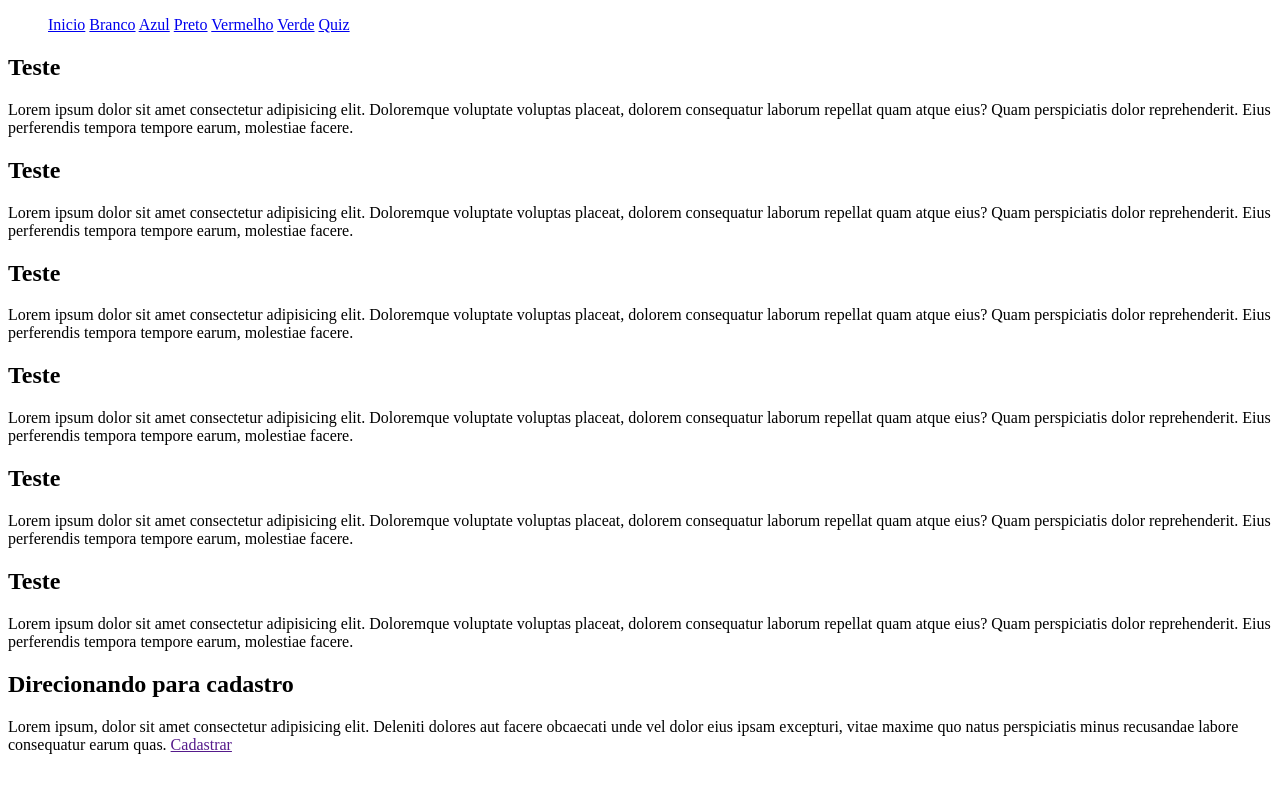
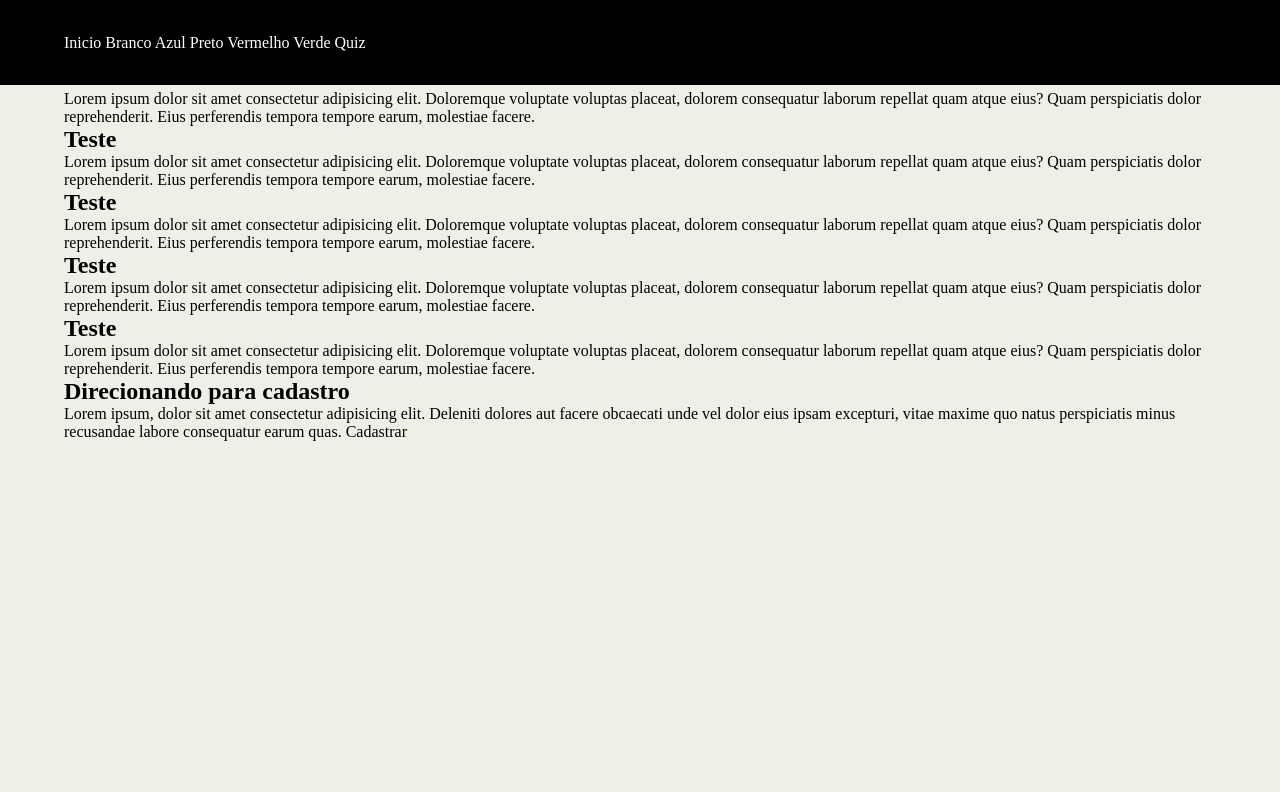
Before and after one commit to AndresPOliveira/Projeto_individual, a plain HTML site: page index.html in a window 1280 px wide. Drawn offline with Linux system fonts and the light colour scheme.

Commit message:
Começando a estilizar a navbar/Adicionando o link CSS na pagina principal

```diff
--- a/css/base.css
+++ b/css/base.css
@@ -1,4 +1,6 @@
+/*Importando fonte*/
 @import url('https://fonts.googleapis.com/css2?family=Manrope:wght@500;700;800&display=swap');
+/*Resetando padrões da pagina*/
 * {
     margin: 0;
     padding: 0;
@@ -7,3 +9,24 @@
     box-sizing: border-box;
     color: inherit;
 }
+
+/*Adicionando padrões gerais */
+body{
+    background-color: rgb(240, 239, 231);
+}
+.infoBlock{
+    width: 90%;
+    margin: auto;
+}
+
+/*Manipulando o cabeçalho*/
+header{
+    display: flex;
+    width: 100%;
+    height: 85px;
+    background-color: #000;
+    color: #FFFFFF;
+    position: fixed;
+    z-index: 10;
+
+}
--- a/index.html
+++ b/index.html
@@ -5,10 +5,11 @@
     <meta http-equiv="X-UA-Compatible" content="IE=edge">
     <meta name="viewport" content="width=device-width, initial-scale=1.0">
     <title>Página Principal</title>
+    <link rel="stylesheet" href="css/base.css">
 </head>
 <body>
     <header>
-        <nav class="padrao">
+        <nav class="padrao infoBlock">
             <span class="spanLogo">
 
             </span>
```
